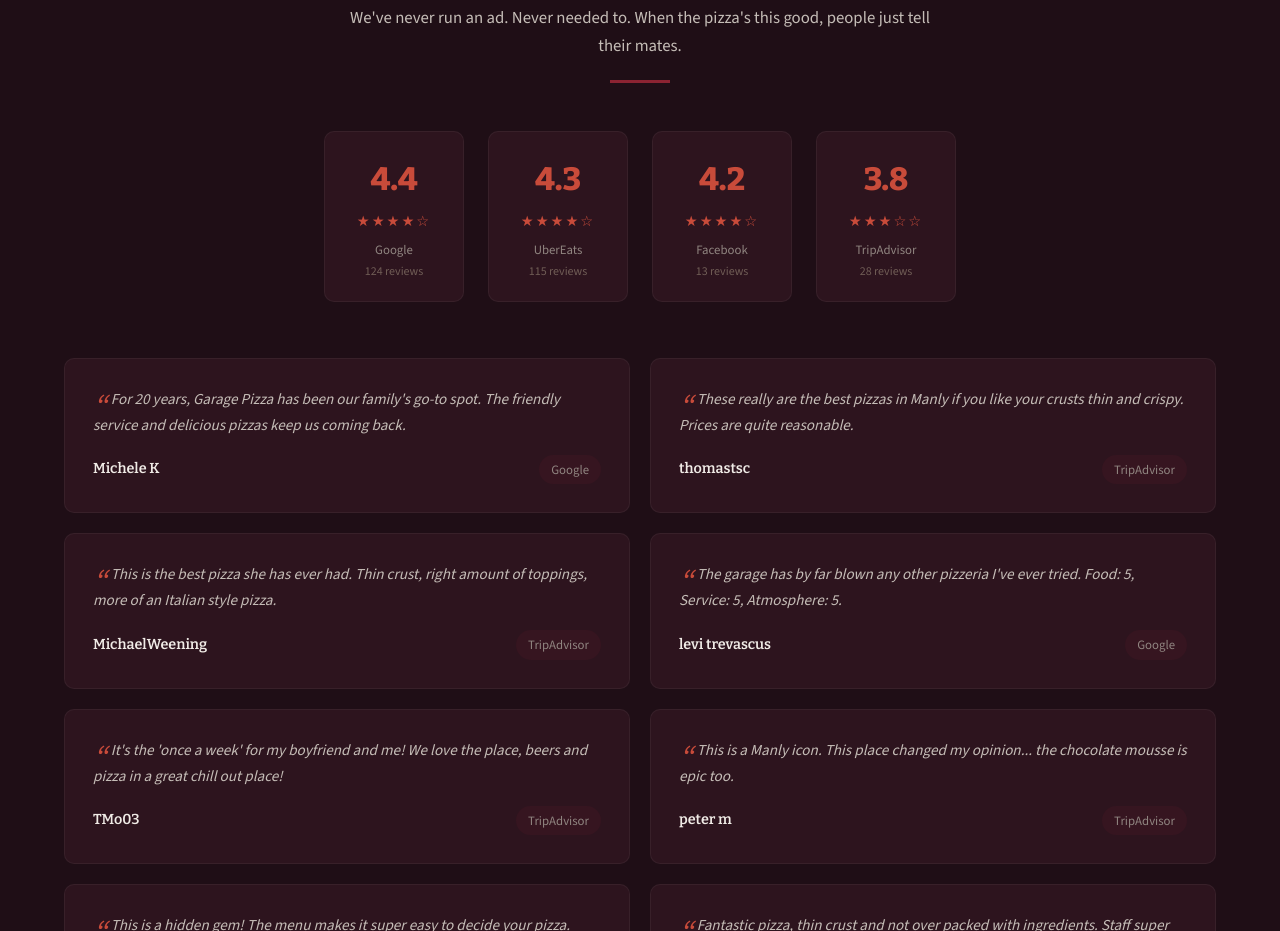
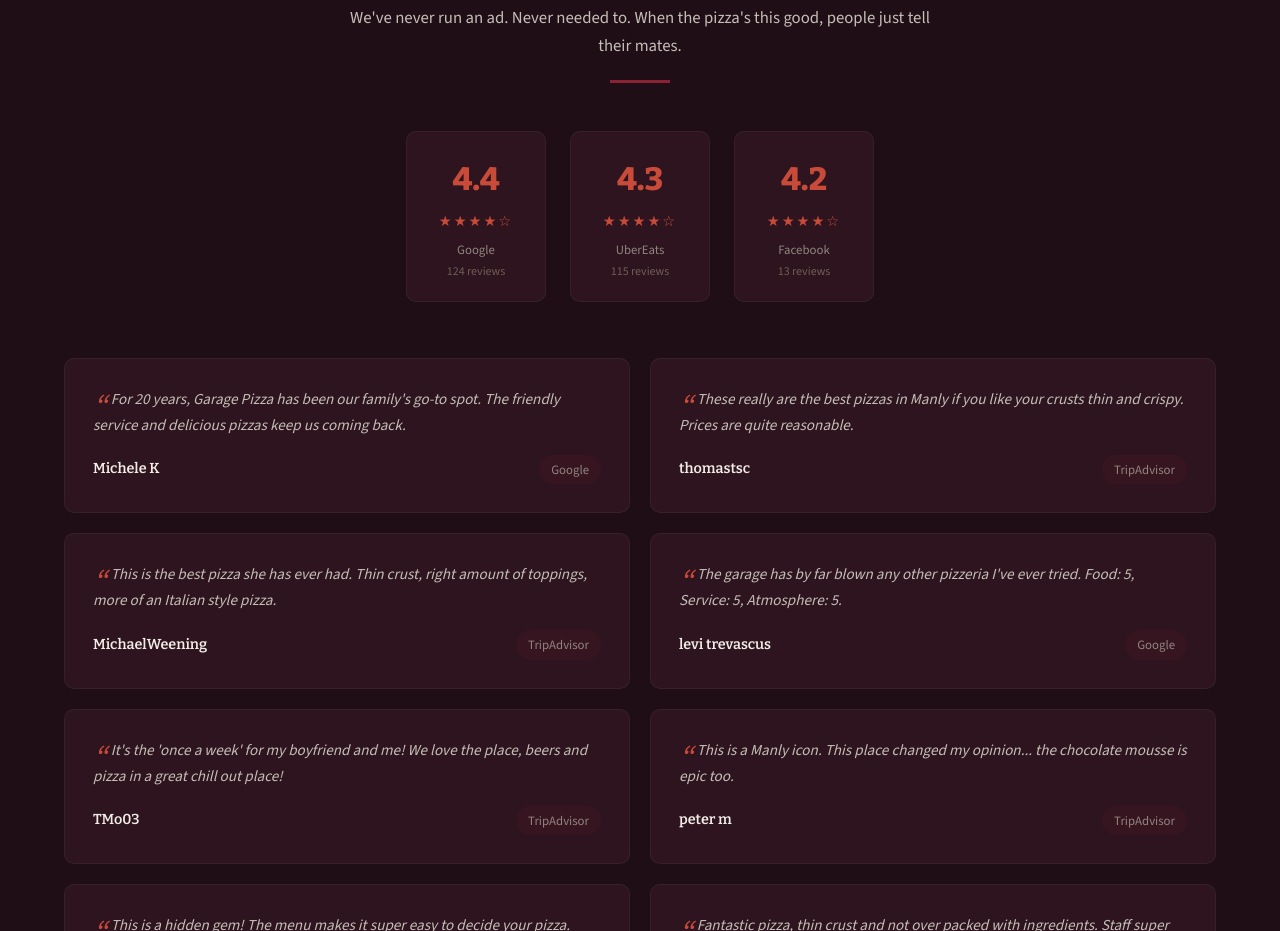
Before and after one commit to ZacN1234/garage-pizza, a plain HTML site: page index.html in a window 1280 px wide. Shown: the part 6199-7130 px from the top of the page. Drawn offline with nearby package versions, Linux system fonts and the light colour scheme.

Commit message:
Remove TripAdvisor 3.8 rating badge

```diff
--- a/index.html
+++ b/index.html
@@ -1745,14 +1745,6 @@
                         <div class="rating-badge-count">13 reviews</div>
                     </div>
                 </a>
-                <a href="https://www.tripadvisor.com/Restaurant_Review-g552103-d949774-Reviews-Garage_Pizzeria-Manly_Greater_Sydney_New_South_Wales.html" target="_blank" rel="noopener noreferrer" style="text-decoration:none;color:inherit;">
-                    <div class="rating-badge">
-                        <div class="rating-badge-score">3.8</div>
-                        <div class="rating-badge-stars">&#9733;&#9733;&#9733;&#9734;&#9734;</div>
-                        <div class="rating-badge-source">TripAdvisor</div>
-                        <div class="rating-badge-count">28 reviews</div>
-                    </div>
-                </a>
             </div>
             <div class="reviews-grid">
                 <div class="review-card">
```
